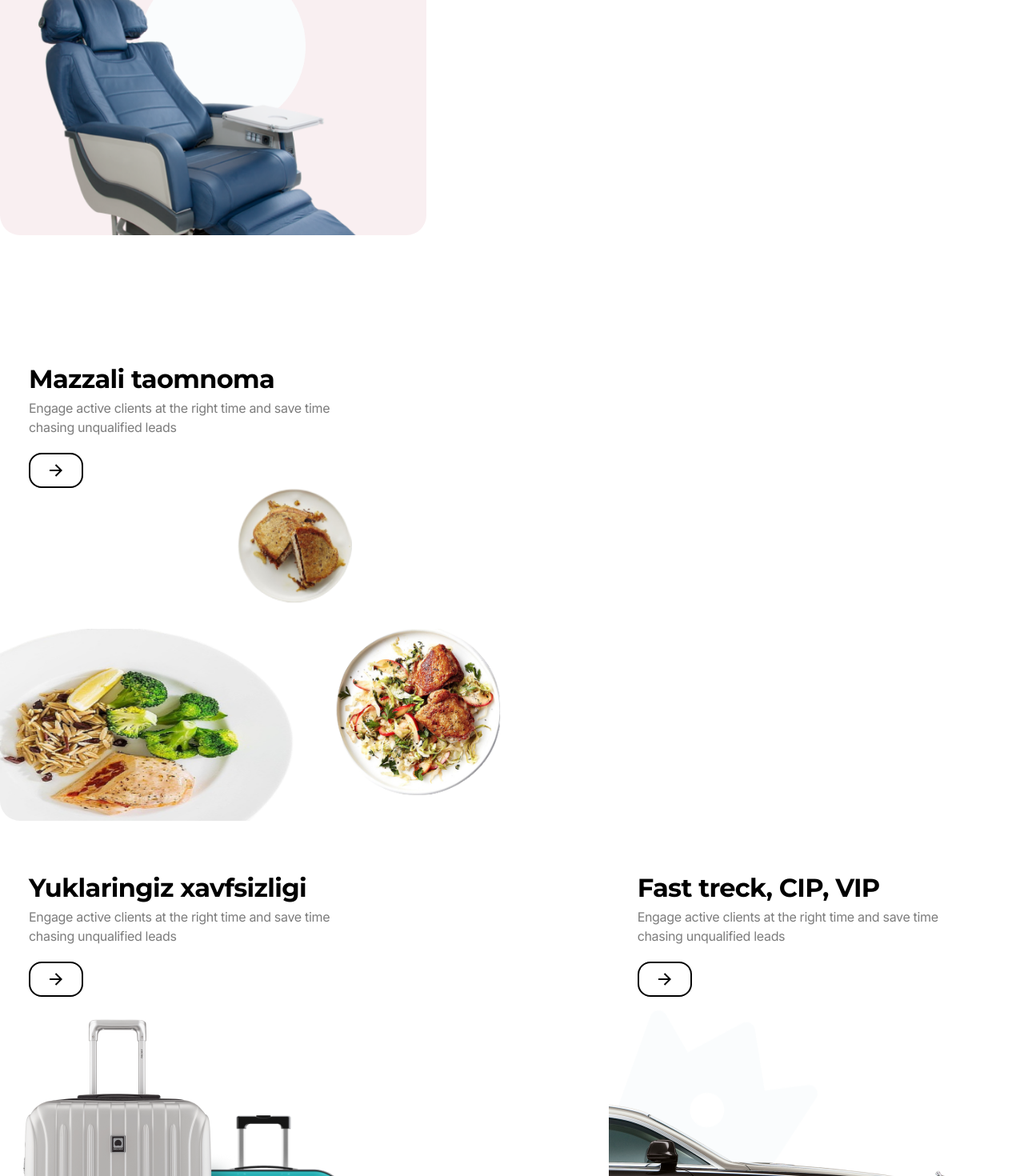
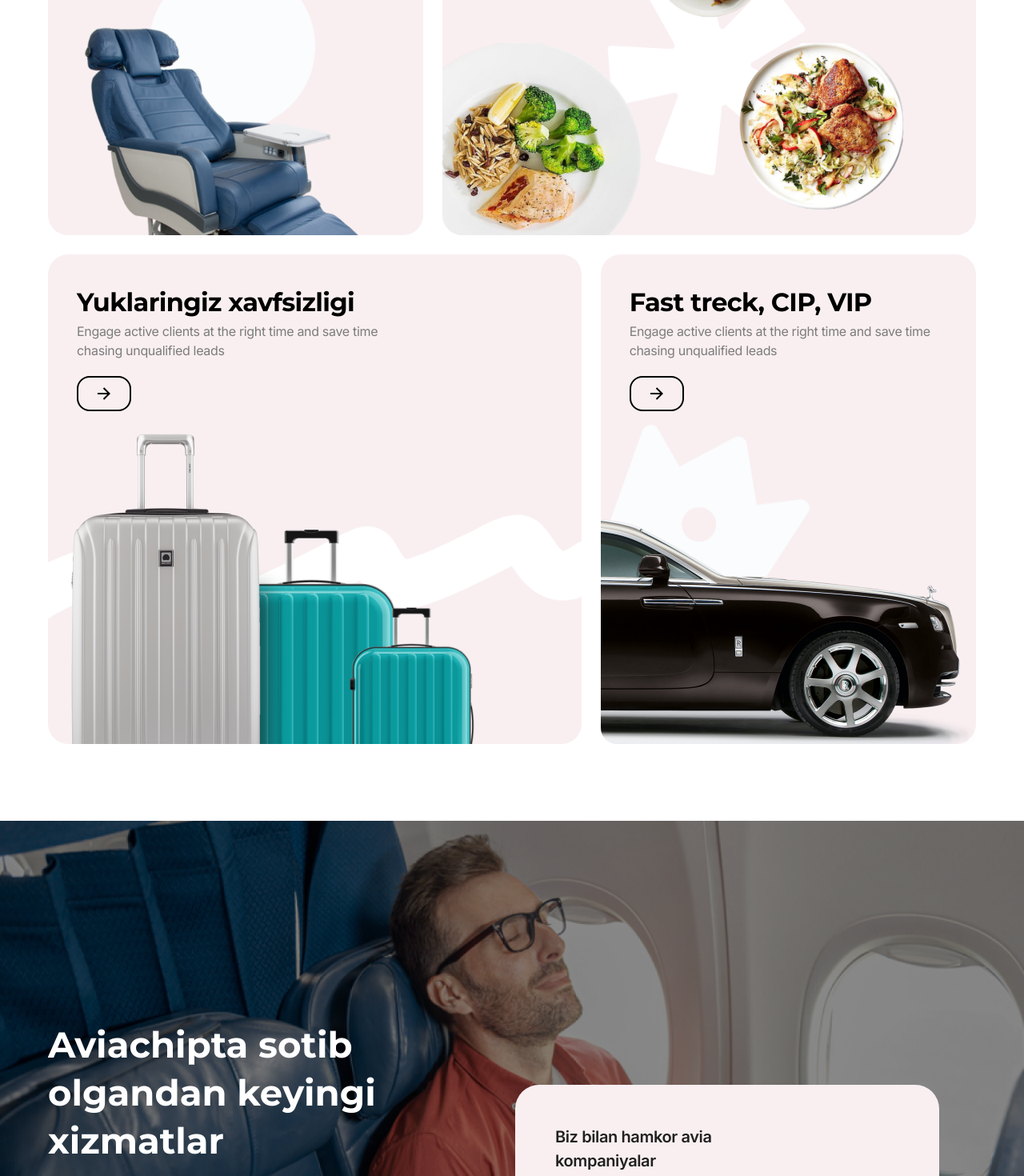
Before and after one commit to shomurodoff/avero, a Next.js app: page / in a window 1280 px wide. Shown: the part 1330-2800 px from the top of the page at 80% size. Built offline with nearby package versions, Linux system fonts and the light colour scheme; a web font is replaced by a local one.

Commit message:
fix:styles

```diff
--- a/components/blocks/main/services-section/index.tsx
+++ b/components/blocks/main/services-section/index.tsx
@@ -22,19 +22,19 @@ import { coopiratives } from "../../../../mock/coopiratives";
 import { Container } from "../../../../UI";
 import Card from "../../../card";
 import Heading from "../../../heading";
-import { SeatVideo } from "../../../../assets/videos";
 
 const Index = () => {
   return (
     <Fragment>
-      <Container className={"my-[120px]"}>
+      <Container className={"mt-[120px] px-[15px] md:px-8 lg:px-[60px]"}>
         <Heading
           title="Bizning xizmatlar"
           subTitle="Engage active clients at the right time and save time chasing unqualified leads"
           titleClass="text-[32px] leading-[45px] md:text-[45px] mb-2"
         />
-        <div className="grid grid-cols-12">
+        <div className="grid grid-cols-12 gap-6">
           <Card className="col-span-12 md:col-span-6 lg:col-span-5 flex flex-col justify-between p-9 bg-[#F9EFF1] relative group">
+            <div>
               <Heading
                 title="O‘rindiqni tanlash"
                 subTitle="Engage active clients at the right time and save time chasing"
@@ -49,177 +49,187 @@ const Index = () => {
                   }}
                 />
               </div>
+            </div>
             <div className="relative h-64 lg:h-96 xl:h-[26rem]">
               <div className="absolute -bottom-9 z-10">
-                <Image
-                  src={sofaImage}
-                  alt="sofa image"
-                  className="z-[10000] "
-                />
+                <Image src={sofaImage} alt="sofa image" />
               </div>
-              <div className="absolute top-24 lg:top-28 right-1/4 w-[170px] xl:w-52 ">
+              <div className="absolute top-24 lg:top-28 right-1/4 w-[170px] lg:w-52 ">
                 <Image src={bgSofa} alt="sofa image" />
               </div>
             </div>
-            <div className="absolute hidden group-hover:block w-[250px] h-[250px] right-9  overflow-hidden">
-              <div className="relative">
-                {/* <ReactPlayer
-                  url={"https://www.youtube.com/watch?v=CTmKrwFu7wg"}
-                  width={250}
+            <div className="video-player  w-[150px]  lg:w-[200px] xl:w-[250px] h-[150px] lg:h-[200px]  xl:h-[250px] absolute right-9 z-10 top-20 md:top-32 hidden group-hover:block">
+              <ReactPlayer
+                url={
+                  "https://www.youtube.com/watch?v=41H5xEI5QmE?controls=0&loop=1?autoplay=1"
+                }
                 playing
                 loop
+                autoPlay
                 muted={true}
-                  height={250}
-                  className="react-player border absolute overflow-hidden top-0 left-0 rounded-full"
-                /> */}
-                <video
-                  controls
-                  className="video"
-                  src={"../../../../assets/videos/seat-video.mp4"}
-                ></video>
+                className="video-circle bg-slate-500"
+              />
             </div>
-            </div>
-            {/* <Heading
+          </Card>
+          <Card className="col-span-12 md:col-span-6 lg:col-span-7 flex flex-col justify-between p-9 bg-[#F9EFF1] relative group">
+            <div>
+              <Heading
                 title="O‘rindiqni tanlash"
                 subTitle="Engage active clients at the right time and save time chasing"
                 titleClass="text-[20px] lg:text-[32px]"
                 subTitleClass="text-sm md:text-base max-w-sm"
-              className="mb-2.5 lg:mb-5 px-9 pt-9"
+                className="mb-2.5 lg:mb-5"
               />
-            <div className="px-9">
-              <ArrowButton />
-            </div> */}
-            {/* <div className="relative h-64 lg:h-96 xl:h-[26rem]">
-              <div className="z-50 absolute bottom-0">
-                <Image
-                  src={sofaImage}
-                  alt="sofa image"
-                  className="z-[10000] "
+              <div>
+                <ArrowButton
+                  onClick={() => {
+                    console.log("Working");
+                  }}
                 />
               </div>
-              <div className="-z-10 absolute top-20 lg:top-28 right-1/4 w-[155px] xl:w-52">
-                <Image src={bgSofa} alt="sofa image" />
             </div>
-            </div> */}
-          </Card>
-        </div>
-      </Container>
-      <section className="mt-[120px] container mx-auto">
-        <div className="container mx-auto grid grid-cols-12 gap-6 mb-28">
-          <Card className="col-span-12 md:col-span-6 lg:col-span-7 flex flex-col justify-between -z-20">
-            <Heading
-              title="Mazzali taomnoma"
-              subTitle="Engage active clients at the right time and save time chasing unqualified leads"
-              titleClass="text-[20px] lg:text-[32px]"
-              subTitleClass="text-sm md:text-base max-w-sm"
-              className="mb-2.5 lg:mb-5 px-9 pt-9"
-            />
-            <div className="px-9">
-              <ArrowButton />
-            </div>
-            <div className="grid grid-cols-12 h-64 lg:h-96 xl:h-[26rem] relative">
+            <div className="grid grid-cols-12 h-64 lg:h-96 xl:h-[26rem] relative -mx-9 -mb-9">
               <Image
                 src={bgMeal}
                 alt="sofa image"
-                className="absolute top-1/2  left-1/2 -translate-y-1/2 -translate-x-1/2 w-48 lg:w-64 -z-10"
+                className="absolute top-1/2  left-1/2 -translate-y-1/2 -translate-x-1/2 w-48 lg:w-64"
               />
-              <div className="col-span-12 justify-self-center ">
+              <div className="col-span-12 justify-self-center z-10">
                 <Image
                   src={mealImage2}
                   alt="sofa image"
-                  className="w-20 lg:w-36"
+                  className="w-20 lg:w-36 z-10"
                 />
               </div>
-              <div className="col-span-6 align-self-end relative">
+              <div className="col-span-6 align-self-end relative z-10">
                 <Image
                   src={mealImage1}
                   alt="sofa image"
                   layout="fill"
-                  className="rounded-bl-[25px] w-full"
+                  className="rounded-bl-[25px] !w-9/12 z-10 "
                 />
               </div>
-              <div className="col-span-5 justify-self-center align-self-center">
+              <div className="col-span-5 justify-self-center align-self-center z-10">
                 <Image
                   src={mealImage3}
                   alt="sofa image"
-                  className="w-28 lg:w-52"
+                  className="w-28 lg:w-52 z-10"
                 />
               </div>
             </div>
+            <div className="video-player  w-[150px]  lg:w-[200px] xl:w-[250px] h-[150px] lg:h-[200px]  xl:h-[250px] absolute right-9 z-10 top-20 md:top-32 hidden group-hover:block">
+              <ReactPlayer
+                url={
+                  "https://www.youtube.com/watch?v=41H5xEI5QmE?controls=0&loop=1?autoplay=1"
+                }
+                playing
+                loop
+                autoPlay
+                muted={true}
+                className="video-circle bg-slate-500"
+              />
+            </div>
           </Card>
-          <Card className="col-span-12 md:col-span-6 lg:col-span-7  flex flex-col justify-between -z-20">
+          <Card className="col-span-12 md:col-span-6 lg:col-span-7  flex flex-col justify-between p-9 bg-[#F9EFF1] relative group">
+            <div>
               <Heading
                 title="Yuklaringiz xavfsizligi"
                 subTitle="Engage active clients at the right time and save time chasing unqualified leads"
                 titleClass="text-[20px] lg:text-[32px]"
                 subTitleClass="text-sm md:text-base max-w-sm"
-              className="mb-2.5 lg:mb-5 px-9 pt-9"
+                className="mb-2.5 lg:mb-5"
               />
-            <div className="px-9">
-              <ArrowButton />
-            </div>
-            <div className="relative h-64 lg:h-96 xl:h-[26rem]">
-              <div className="z-50 absolute bottom-0">
-                <Image
-                  src={caseImage}
-                  alt="sofa image"
-                  className="z-[10000] "
+              <div>
+                <ArrowButton
+                  onClick={() => {
+                    console.log("Working");
+                  }}
                 />
               </div>
-              <div className="-z-10 absolute top-1/2 -translate-y-1/2">
+            </div>
+            <div className="relative h-64 lg:h-96 xl:h-[26rem]  -mx-9 -mb-9">
+              <div className="z-50 absolute bottom-0">
+                <Image src={caseImage} alt="sofa image" />
+              </div>
+              <div className="absolute top-1/2 -translate-y-1/2">
                 <Image src={bgCase} alt="sofa image" />
               </div>
             </div>
+            <div className="video-player  w-[150px]  lg:w-[200px] xl:w-[250px] h-[150px] lg:h-[200px]  xl:h-[250px] absolute right-9 z-10 top-20 md:top-32 hidden group-hover:block">
+              <ReactPlayer
+                url={
+                  "https://www.youtube.com/watch?v=41H5xEI5QmE?controls=0&loop=1?autoplay=1"
+                }
+                playing
+                loop
+                autoPlay
+                muted={true}
+                className="video-circle bg-slate-500"
+              />
+            </div>
           </Card>
-          <Card className="col-span-12 md:col-span-6 lg:col-span-5 flex flex-col justify-between -z-20">
+          <Card className="col-span-12 md:col-span-6 lg:col-span-5  flex flex-col justify-between p-9 bg-[#F9EFF1] relative group">
+            <div>
               <Heading
                 title="Fast treck, CIP, VIP"
                 subTitle="Engage active clients at the right time and save time chasing unqualified leads"
-              titleClass="text-[20px] md:text-[32px]"
+                titleClass="text-[20px] lg:text-[32px]"
                 subTitleClass="text-sm md:text-base max-w-sm"
-              className="mb-2.5 md:mb-5 px-9 pt-9"
+                className="mb-2.5 lg:mb-5"
               />
-            <div className="px-9">
-              <ArrowButton />
+              <div>
+                <ArrowButton
+                  onClick={() => {
+                    console.log("Working");
+                  }}
+                />
               </div>
-            <div className="relative h-64 lg:h-96 xl:h-[26rem]">
+            </div>
+            <div className="relative h-64 lg:h-96 xl:h-[26rem]  -mx-9 -mb-9">
               <div className="z-50 absolute bottom-0">
                 <Image
                   src={carImage}
                   alt="sofa image"
-                  className="z-[10000] rounded-bl-[20px]"
+                  className="rounded-bl-[20px]"
                 />
               </div>
-              <div className="-z-10 absolute top-1/3 -translate-y-1/2">
+              <div className="absolute top-1/3 -translate-y-1/2 w-1/2 md:w-full">
                 <Image src={bgCar} alt="sofa image" />
               </div>
             </div>
+            <div className="video-player  w-[150px]  lg:w-[200px] xl:w-[250px] h-[150px] lg:h-[200px]  xl:h-[250px] absolute right-9 z-10 top-20 md:top-32 hidden group-hover:block">
+              <ReactPlayer
+                url={
+                  "https://www.youtube.com/watch?v=41H5xEI5QmE?controls=0&loop=1?autoplay=1"
+                }
+                playing
+                loop
+                autoPlay
+                muted={true}
+                className="video-circle bg-slate-500"
+              />
+            </div>
           </Card>
         </div>
-        <div className="relative md:mx-0  px-[15px] md:px-8 xl:px-[60px] ">
-          <div className="min-h-[350px] md:min-h-[400px] xl:min-h-[620px] mx-[-15px] md:-mx-8 xl:-mx-[60px] my-28  flex items-center text-white font-montserrat">
+      </Container>
+      <div className="relative mt-24 mb-96 md:mb-64">
         <Image
           src={bgServices}
           fill
+          objectFit="cover"
           alt="Background Image"
           className="-z-50"
+          quality={100}
         />
-            <div className="container mx-auto grid grid-cols-12  px-[15px] md:px-8 xl:px-[60px]">
-              <div className="col-span-12 md:col-span-6 xl:col-span-6">
-                <h2 className="max-w-2xl text-[45px] font-bold leading-[60px] mb-2 hidden lg:block">
+        <Container className="pt-[126px] lg:pt-[250px] pb-[70px] lg:pb-[86px] px-[15px] md:px-8 lg:px-[60px]">
+          <div className="flex flex-col md:flex-row justify-between text-white">
+            <div className="max max-w-2xl">
+              <h2 className="text-[32px] md:text-[45px] leading-[45px] md:leading-[60px] font-montserrat font-bold mb-[1px] md:mb-2 line-clamp-1 md:line-clamp-4">
                 Aviachipta sotib olgandan keyingi xizmatlar
               </h2>
-                <h3 className="lg:hidden text-[32px] leading-[45px] font-bold">
-                  Bizning xizmatlar
-                </h3>
-                <p className="text-base font-inter font-normal hidden lg:block max-w-2xl xl:mb-8">
-                  Effortless time tracking and reporting. Save time and money
-                  with the time tracker trusted by more than 10,000
-                  organizations.
-                </p>
-                <p className="lg:hidden">
-                  Engage active clients at the right time and save time chasing
-                  unqualified leads
+              <p className="text-[16px] leading-[30px] font-inter font-normal mb-2.5 md:mb-8 line-clamp-2 md:line-clamp-4">
+                Effortless time tracking and reporting. Save time and money with
+                the time tracker trusted by more than 10,000 organizations.
               </p>
               <Link href={"/services"}>
                 <button className="bg-primary-red px-16 py-4 rounded-[10px] text-[22px] font-medium text-white font-inter mt-2.5">
@@ -227,13 +237,12 @@ const Index = () => {
                 </button>
               </Link>
             </div>
-              <div className="hidden xl:block xl:col-span-1 "></div>
-              <div className="col-span-12 md:col-span-6 xl:col-span-5 relative mt-8 md:mt-16">
-                <div className="absolute bg-[#F9EFF1] p-8 rounded-[25px] w-full text-black lg:-bottom-full xl:translate-y-1/5">
-                  <h6 className="text-sm md:text-base lg:text-xl font-inter font-semibold leading-5 max-w-[150px] md:max-w-[200px]">
+            <div className="w-full lg:max-w-xl relative  mt-7 xl:mt-20">
+              <div className="bg-[#F9EFF1] w-full lg:max-w-[530px] absolute top-0 p-8 xl:p-[50px]  rounded-[30px]">
+                <h3 className="text-[20px] leading-[30px] font-semibold font-inter max-w-[200px] text-[#202020] mb-8 md:mb-14">
                   Biz bilan hamkor avia kompaniyalar
-                  </h6>
-                  <div className="grid grid-cols-12 gap-2 lg:gap-8 align-middle">
+                </h3>
+                <div className="grid grid-cols-12 gap-2 lg:gap-8 align-middle mb-2 md:mb-10">
                   {map(coopiratives, (cooperative) => (
                     <div className="col-span-4 flex items-center">
                       <Image
@@ -247,9 +256,8 @@ const Index = () => {
               </div>
             </div>
           </div>
+        </Container>
       </div>
-        </div>
-      </section>
     </Fragment>
   );
 };
```
Also changed, not shown: assets/styles/index.css (+26 -0 lines). Lines whose indentation alone changed are shown as unchanged.
